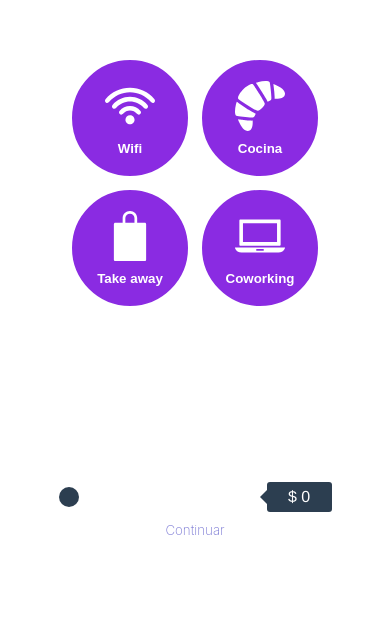
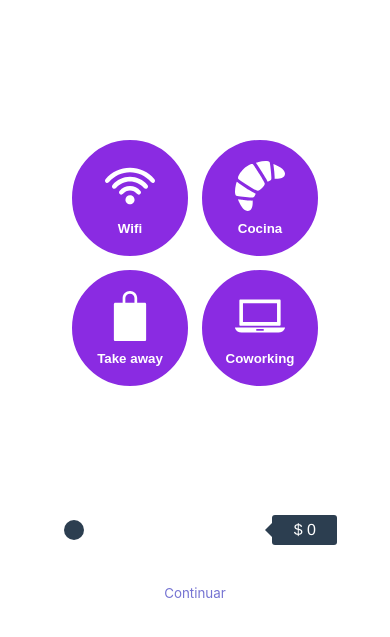
Before and after one commit to chicasprogramando/coffeemap, a Vue app: page /filter in a window 390 px wide. Shown: the part 111-748 px from the top of the page. Built offline with nearby package versions, Linux system fonts and the light colour scheme.

Commit message:
VisualIntroStep2 responsive

```diff
--- a/src/components/RangeSlider/RangeSlider.vue
+++ b/src/components/RangeSlider/RangeSlider.vue
@@ -1,19 +1,19 @@
 <template>
     <div class="range-slider">
+      <div class="range-margin">
         <input @change="rangeSlider" class="range-slider__range" type="range" value="0" min="0" max="150" id="myRange">
         <span class="range-slider__value" id="demo">$ 0</span>
+      </div>
     </div>
 </template>
 
 <script>
 export default {
-    name: 'RangeSlider',
-    props: {
-    },
-    components: {
-    },
+  name: "RangeSlider",
+  props: {},
+  components: {},
   methods: {
-        rangeSlider: function(){
+    rangeSlider: function() {
       var slider = document.getElementById("myRange");
       var output = document.getElementById("demo");
       var pesos = "$ ";
@@ -21,16 +21,17 @@ export default {
 
       slider.oninput = function() {
         output.innerHTML = pesos + this.value;
-            }
-
+      };
     }
   }
-}
+};
 </script>
 
 
 <style scoped>
-    *, *:before, *:after {
+*,
+*:before,
+*:after {
   -webkit-box-sizing: border-box;
   box-sizing: border-box;
 }
@@ -39,24 +40,22 @@ export default {
   font-family: sans-serif;
   padding: 60px 20px;
 }
-    @media (min-width: 600px) {
-      body {
-        padding: 60px;
-      }
+
+.range-slider {
+  margin: 15px auto;
+  min-width: 300px;
+  max-width:400px;
 }
 
-    .range-slider {
-      margin: 60px 0 0 0%;
-    }
-
-    .range-slider {
-
+.range-margin {
+  margin-right: -3vw;
 }
 
 .range-slider__range {
   -webkit-appearance: none;
-      width: 40%;
+  width: 60%;
   min-width: 200px;
+  max-width: 500px;
   height: 10px;
   border-radius: 5px;
   background: #fff;
@@ -132,4 +131,9 @@ export default {
   border: 0;
 }
 
+@media (min-width: 600px) {
+  body {
+    padding: 60px;
+  }
+}
 </style>
--- a/src/pages/VisualIntroStep2/VisualIntroStep2.vue
+++ b/src/pages/VisualIntroStep2/VisualIntroStep2.vue
@@ -1,8 +1,8 @@
 <template>
-  <div :class="$style.background">
+<div :class="$style.wrapper">
+  <div :class="$style.container">
     <app-header></app-header>
     <p :class="$style.title">Y te gustaría que tenga...</p>
-
     <div v-if="is320()" :class="$style.miniIcons">
       <FilterButton name="wifi" button-text="Wifi" :buttonSize="100" :iconSize="35"/>
       <FilterButton name="food" button-text="Cocina" :buttonSize="100" :iconSize="35"/>
@@ -20,21 +20,21 @@
       <!--<div :class="$style.wrapperRadio">
         <InputRadio :class="$style.inputRadio" ></InputRadio>
       </div>-->
-      <RangeSlider/>
     </div>
+    <RangeSlider/>
     <div :class="$style.button">
       <button-general :class="$style.buttonWidth" button-text="Continuar" size="large" @click="handleClick"></button-general>
     </div>
   </div>
+  </div>
 </template>
 
 <script>
-import AppHeader from "../../components/AppHeader/AppHeader"
-import ButtonGeneral from "../../components/ButtonGeneral/ButtonGeneral"
-import FilterButton from "../../components/FilterButton/FilterButton"
-import InputRadio from "../../components/InputRadio/InputRadio.vue"
-import RangeSlider from "../../components/RangeSlider/RangeSlider.vue"
-
+import AppHeader from "../../components/AppHeader/AppHeader";
+import ButtonGeneral from "../../components/ButtonGeneral/ButtonGeneral";
+import FilterButton from "../../components/FilterButton/FilterButton";
+import InputRadio from "../../components/InputRadio/InputRadio.vue";
+import RangeSlider from "../../components/RangeSlider/RangeSlider.vue";
 
 export default {
   name: "VisualIntroStep2",
@@ -89,58 +89,84 @@ export default {
 
 html,
 body {
-  margin: 0;
-  padding: 0;
+  min-height: 100%;
   width: 100%;
-  height: 100%;
   background-color: purplecoffee;
 }
+.wrapper {
+  min-height: 100%;
+  width: 100%;
+  display: flex;
+  justify-content: center;
+  align-items: center;
+}
+
+.container {
+  width: 100%;
+  max-width: 600px;
+  text-align: center;
+  margin: 10vw 5vh;
+  color: white;
+}
+
 .title {
   font-weight: bold;
   font-size: fs-l;
-  margin: 0 auto;
-  max-width: 60%;
+  margin: 1vw;
   color: white;
-  margin-bottom: 10%;
   text-align: center;
 }
 
 .miniIcons {
+  width: 100%;
+  max-width: 600px;
+  margin: 2vw auto;
   display: flex;
   flex-wrap: wrap;
   justify-content: center;
   align-items: center;
+  height: 100%;
   color: white;
-  padding: 0 48px 40px;
 }
 
 .likeTextCuantoPagar {
   font-weight: bold;
   font-size: fs-l;
   margin: 0 auto;
-  max-width: 60%;
   color: white;
-  margin-bottom: 25px;
+  padding: 15px;
   text-align: center;
 }
 
 .wrapperCuantoPagar {
-  width: 100%;
+  max-width: 400px;
+  min-width: 150px;
   margin: 0 auto;
-  margin-top: fs-l;
-  padding-top: 50px;
+  padding: 25px;
   border-top: 1px solid rgba(255, 255, 255, 0.3);
   text-align: center;
 }
 
-
 .button {
   text-align: center;
+  width: 100%;
 }
 
 .buttonWidth {
   min-width: 300px;
+  margin: 15px auto;
   font-size: fs-m;
-  font-weight: 150;
+}
+
+@media (max-width: 320px) {
+  .container {
+    margin: 10vw 1vh;
+  }
+}
+
+@media (max-width: 615px) {
+  .miniIcons {
+    max-width: 300px;
+  }
 }
 </style>
```
Lines whose indentation alone changed are shown as unchanged.
